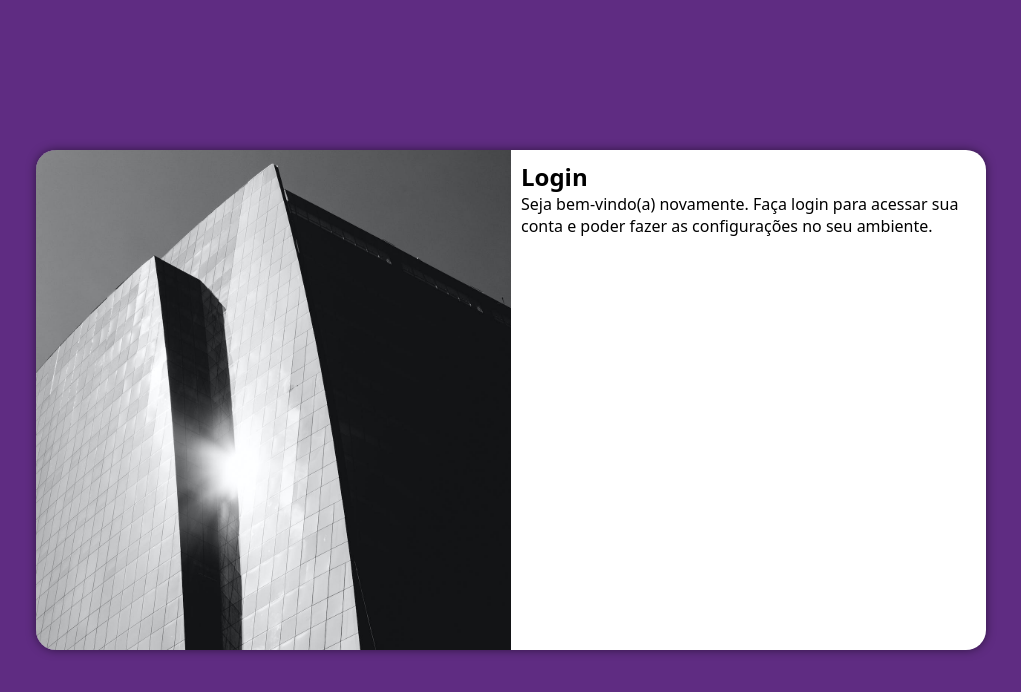
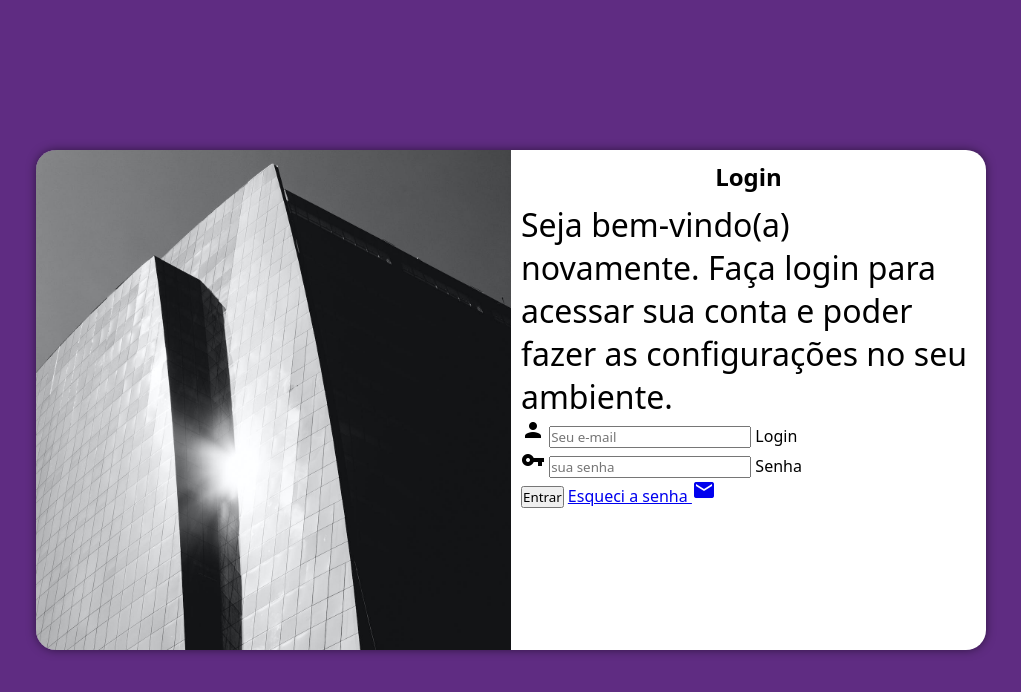
Before and after one commit to humbertohugon/projeto-login, a plain HTML site: page index.html in a window 1280 px wide. Shown: the whole page, without its empty margins (129-1150 px from the left). Drawn offline with Linux system fonts and the light colour scheme.

Commit message:
adicionei o formulario

```diff
--- a/estilos/media-query.css
+++ b/estilos/media-query.css
@@ -45,4 +45,8 @@ Grandes telas: acima de 1200px
         float: right;
         width: 50%;
     }
+
+    div#formulario > p {
+        font-size: 2em;
+    }
 }
--- a/estilos/style.css
+++ b/estilos/style.css
@@ -54,3 +54,12 @@ section#login > div#formulario {
     display: block;
     padding: 10px;
 }
+
+div#formulario > h1 {
+    text-align: center;
+    margin-bottom: 10px;
+}
+
+div#formulario > p {
+    font-size: 0.8em;
+}
--- a/index.html
+++ b/index.html
@@ -4,6 +4,7 @@
     <meta charset="UTF-8">
     <meta name="viewport" content="width=device-width, initial-scale=1.0">
     <title>Login</title>
+    <link href="https://fonts.googleapis.com/icon?family=Material+Icons" rel="stylesheet">
     <link rel="stylesheet" href="estilos/style.css">
     <link rel="stylesheet" href="estilos/media-query.css">
 </head>
@@ -16,8 +17,19 @@
             <div id="formulario">
                 <h1>Login</h1>
                 <p>Seja bem-vindo(a) novamente. Faça login para acessar sua conta e poder fazer as configurações no seu ambiente.</p>
-                <form action="login.php" method="post">
-
+                <form action="login.php" method="post" autocomplete="on">
+                    <div class="campo">
+                        <i class="material-icons">person</i>
+                        <input type="email" name="login" id="ilogin" placeholder="Seu e-mail" autocomplete="email" required maxlength="30">
+                        <label for="ilogin">Login</label>
+                    </div>
+                    <div class="campo">
+                        <i class="material-icons">vpn_key</i>
+                        <input type="password" name="senha" id="isenha" placeholder="sua senha" autocomplete="current-password" required minlength="8" maxlength="20">
+                        <label for="isenha">Senha</label>
+                    </div>
+                    <input type="submit" value="Entrar">
+                    <a href="esqueci.html">Esqueci a senha <i class="material-icons">mail</i></a>
                 </form>
             </div>
         </section>
```
